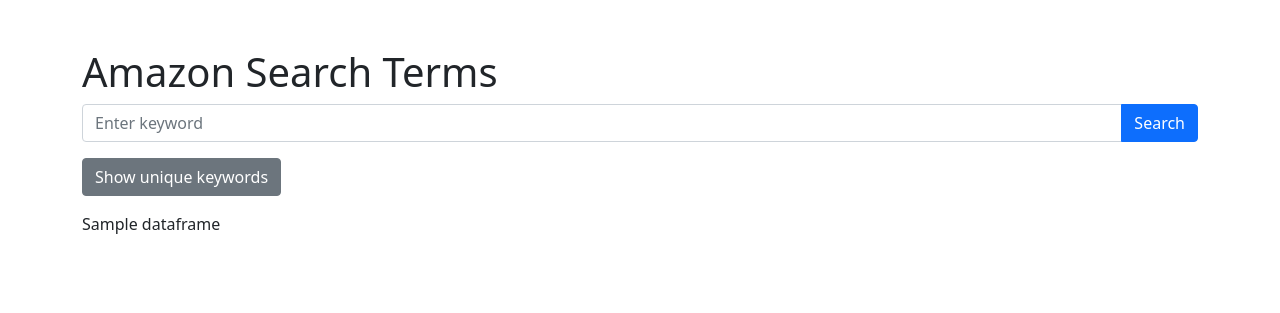
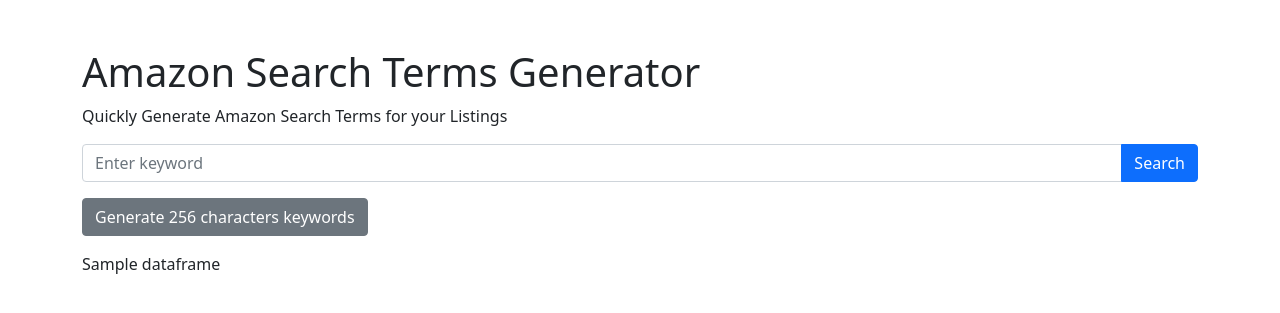
Before and after one commit to bcm082/amzkeywords, a Flask app: template templates/index.html in a window 1280 px wide. Shown: the top 313 px of the page. Run offline with Flask 3, Linux system fonts and the light colour scheme; the template is opened without the code that fills it: most values are stand-ins (such as "Sample title", 1, 10 or a date in 2020).

Commit message:
updates on generate keywords

```diff
--- a/app.py
+++ b/app.py
@@ -15,6 +15,17 @@ class SearchTerm(db.Model):
     SearchTerm = db.Column(db.String(500), nullable=False)
     SearchFrequencyRank = db.Column(db.Integer, nullable=False)
 
+def filter_keywords(keywords, limit=220):
+    output = ''
+    for keyword in keywords:
+        if any(char.isdigit() for char in keyword):  # skip if keyword contains any digit
+            continue
+        if len(output) + len(keyword) + 1 > limit:  # +1 for space character
+            break
+        output += keyword + ' '
+    return output
+
+
 @app.route("/", methods=["GET", "POST"])
 def index():
     unique_keywords = None
@@ -22,16 +33,28 @@ def index():
 
     if request.method == "POST":
         searched_keyword = request.form["search"].lower()
-        df = df[df['SearchTerm'].str.contains(searched_keyword, na=False)]
-        unique_words = set()
-        for SearchTerm in df['SearchTerm'].unique():
-            for word in SearchTerm.split():
-                unique_words.add(word.lower())
-        unique_keywords = '\n'.join(sorted(list(unique_words)))
-        df = df.drop('id', axis=1)
-        return render_template("index.html", dataframe=df.head(300).to_html(classes="table table-striped", index=False), unique_keywords=unique_keywords)
+        filtered_df = df[df['SearchTerm'].str.contains(searched_keyword, na=False)]
 
-    df = df.drop('id', axis=1)
+        keyword_ranks = {}  # Store the unique keywords with their corresponding minimal rank
+
+        for index, row in filtered_df.iterrows():
+            for word in row['SearchTerm'].split():
+                word = word.lower()
+                if word not in keyword_ranks:
+                    keyword_ranks[word] = row['SearchFrequencyRank']
+                else:
+                    keyword_ranks[word] = min(keyword_ranks[word], row['SearchFrequencyRank'])
+
+        # Sort keywords by rank and then filter
+        sorted_keywords = sorted(keyword_ranks, key=keyword_ranks.get)
+        unique_keywords = filter_keywords(sorted_keywords)
+
+
+        filtered_df = filtered_df.drop('id', axis=1)  # Drop the 'id' column from the DataFrame
+        return render_template("index.html", dataframe=filtered_df.head(300).to_html(classes="table table-striped", index=False), unique_keywords=unique_keywords)
+
+
+    df = df.drop('id', axis=1)  # Drop the 'id' column from the DataFrame
     return render_template("index.html", dataframe=df.head(20).to_html(classes="table table-striped", index=False), unique_keywords=None)
 
 if __name__ == "__main__":
--- a/templates/index.html
+++ b/templates/index.html
@@ -19,7 +19,8 @@
 </head>
 <body>
     <div class="container">
-        <h1 class="mt-5">Amazon Search Terms</h1>
+        <h1 class="mt-5">Amazon Search Terms Generator</h1>
+        <p>Quickly Generate Amazon Search Terms for your Listings</p>
         <form method="POST">
             <div class="input-group mb-3">
                 <input type="text" class="form-control search-input" name="search" placeholder="Enter keyword" required>
@@ -27,7 +28,7 @@
             </div>
         </form>
         {% if unique_keywords %}
-            <button class="btn btn-secondary mb-3" type="button" data-bs-toggle="modal" data-bs-target="#keywordsModal">Show unique keywords</button>
+            <button class="btn btn-secondary mb-3" type="button" data-bs-toggle="modal" data-bs-target="#keywordsModal">Generate 256 characters keywords</button>
         {% endif %}
         {% if dataframe %}
             <div class="table-responsive">
@@ -43,7 +44,7 @@
         <div class="modal-dialog">
             <div class="modal-content">
                 <div class="modal-header">
-                    <h5 class="modal-title">Unique Keywords</h5>
+                    <h5 class="modal-title">Copy the keywords and paste to your Amazon search terms field</h5>
                     <button type="button" class="btn-close" data-bs-dismiss="modal"></button>
                 </div>
                 <div class="modal-body">
```
Also changed, not shown: 1 other file.
